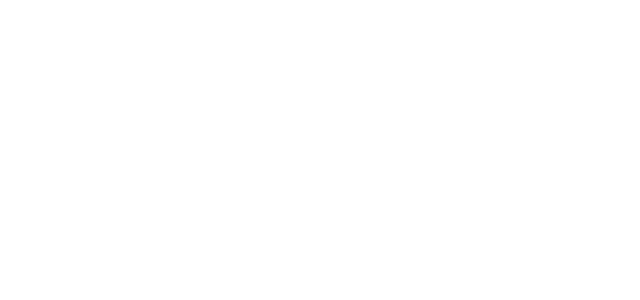
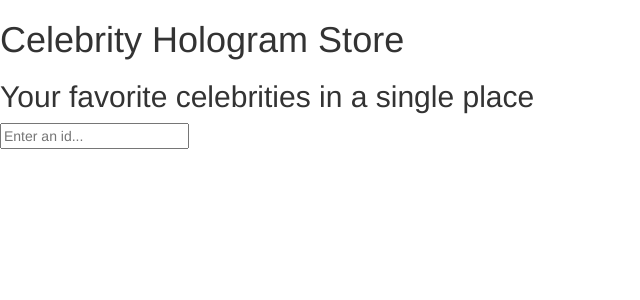
Before and after one commit to talyh/CelebrityHologramStore, a React (Create React App) app in the folder client/: page / in a window 1280 px wide. Shown: the top 300 px of the page, without its empty margins (0-640 px from the left). Built offline with nearby package versions, Linux system fonts and the light colour scheme.

Commit message:
Basic header and search implemented

```diff
--- a/client/src/App.js
+++ b/client/src/App.js
@@ -1,13 +1,23 @@
-import React, { Component } from 'react';
+import React, { Component } from "react"
+import Header from "./components/Header"
+// import CelebrityGrid from "./components/CelebrityGrid"
+import celebrityList from "./dummyData"
 
 class App extends Component {
+  state = {
+    celebrityList: celebrityList
+  }
+
+  setCelebrityList = newList => this.setState({ celebrityList: newList })
+
   render() {
     return (
-      <div className="App">
-
+      <div>
+        <Header title="Celebrity Hologram Store" subtitle="Your favorite celebrities in a single place" onSearch={this.setCelebrityList} />
+        {/* <CelebrityGrid celebrityList={this.state.celebrityList} /> */}
       </div>
-    );
+    )
   }
 }
 
-export default App;
+export default App
--- /dev/null
+++ b/client/src/components/Header.js
@@ -0,0 +1,12 @@
+import React from "react"
+import SearchBar from "./SearchBar"
+
+const Header = ({ title, subtitle, onSearch }) => {
+    return <div>
+        <h1>{title}</h1>
+        <h2>{subtitle}</h2>
+        <SearchBar onSearch={onSearch} />
+    </div>
+}
+
+export default Header
--- /dev/null
+++ b/client/src/components/SearchBar.js
@@ -0,0 +1,29 @@
+import React, { Component } from "react"
+import celebrityList from "../dummyData"
+
+class SearchBar extends Component {
+    state = {
+        filterCriteria: ""
+    }
+
+    setFilterCriteria = ev => this.setState({ filterCriteria: ev.target.value })
+    search = criteria => {
+        const filtered = celebrityList.filter(celebrity => celebrity._id === criteria)
+        console.log(filtered)
+        this.props.onSearch(filtered)
+    }
+
+    render() {
+
+        const imgStyle = { width: "24px", cursor: "pointer" }
+
+        return (
+            <div>
+                <input type="text" onChange={this.setFilterCriteria} placeholder="Enter an id..." />
+                <img src="../imgs/search.png" alt="Search" onClick={() => this.search(this.state.filterCriteria)} style={imgStyle} />
+            </div>
+        )
+    }
+}
+
+export default SearchBar
--- /dev/null
+++ b/client/src/dummyData.json
@@ -0,0 +1,22 @@
+[
+    {
+        "_id": "5b4fff56cdab1c5c5985e475",
+        "name": "Christopher Nolan",
+        "roles": [
+            "Writer",
+            "Director"
+        ],
+        "pictureURL": "https://m.media-amazon.com/images/M/MV5BNjE3NDQyOTYyMV5BMl5BanBnXkFtZTcwODcyODU2Mw@@._V1_UY317_CR7,0,214,317_AL_.jpg",
+        "detailsURL": "https://www.imdb.com/name/nm0634240/?ref_=fn_al_nm_1"
+    },
+    {
+        "_id": "5b509f0990331d8db3dfca24",
+        "name": "Joseph Gordon-Levitt",
+        "roles": [
+            "Actor",
+            "Producer"
+        ],
+        "pictureURL": "https://m.media-amazon.com/images/M/MV5BMTQzOTg0NTkzNF5BMl5BanBnXkFtZTcwNTQ4MTcwOQ@@._V1_UY317_CR35,0,214,317_AL_.jpg",
+        "detailsURL": "https://www.imdb.com/name/nm0330687/?ref_=nv_sr_1"
+    }
+]
```
Also changed, not shown: client/public/imgs/delete.png (added), client/public/imgs/search.png (added).
